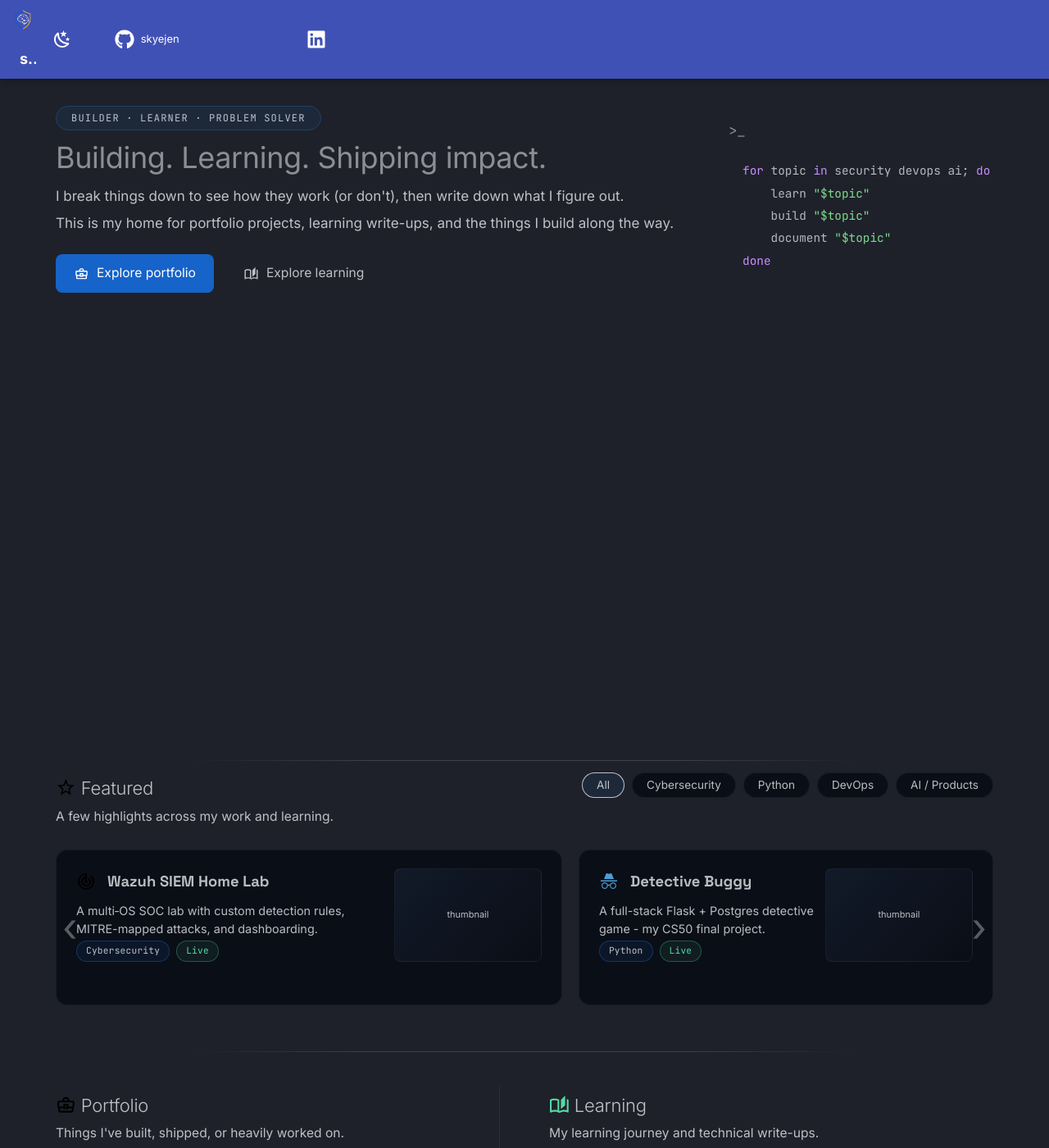
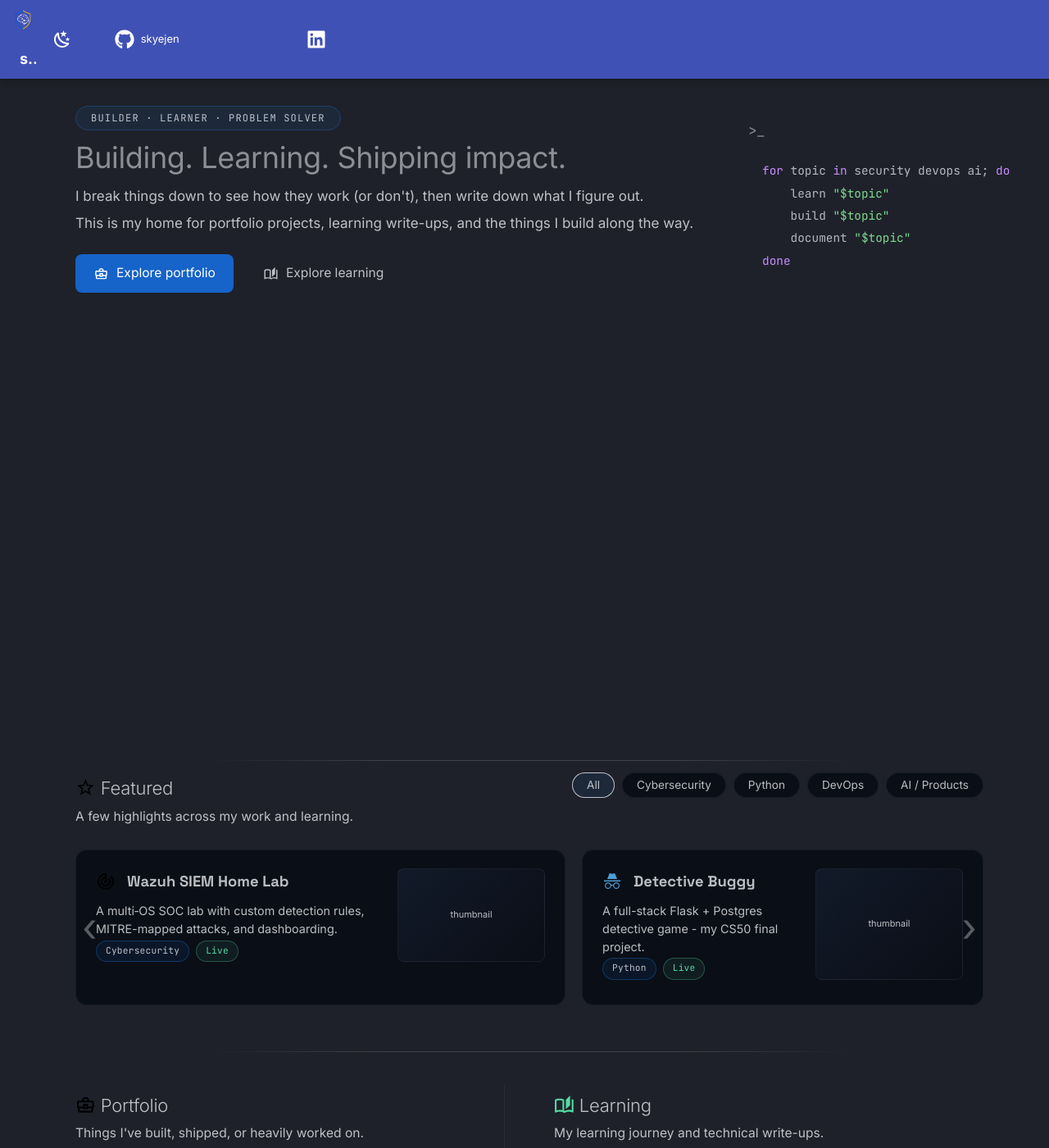
Before and after one commit to skyejen/skyejen.github.io, an MkDocs documentation site: the page built from docs/index.md, in a window 1280 px wide and 1400 px high. Shown: the whole window at 82% size. Built offline with MkDocs 1.6.1 and Material for MkDocs 9.7.7, drawn with Linux system fonts in a browser that asks for light colours.

Commit message:
UI: gutter consistency

```diff
--- a/docs/stylesheets/local.css
+++ b/docs/stylesheets/local.css
@@ -15,7 +15,7 @@
   .md-sidebar--secondary { display: none !important; }
   .md-grid { max-width: none; }
   .md-content { max-width: none; }
-  .md-content__inner { max-width: 82rem !important; margin: 0 auto; padding: 0.2rem 2.2rem 2rem; }
+  .md-content__inner { max-width: none !important; margin: 0 !important; padding: 0.2rem 80px 2rem 92px !important; }
   .sj-hero-main .sj-lead-p { white-space: nowrap; }
 }
 .md-content h2 { font-size: 1.1rem; margin-top: 2.4rem; }
```
